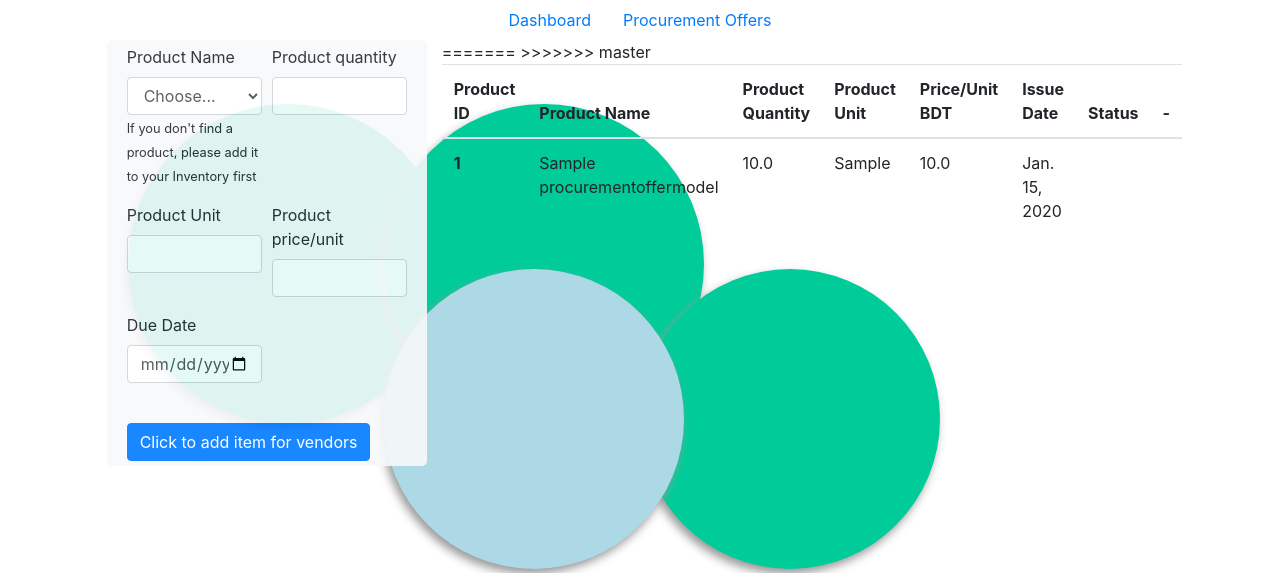
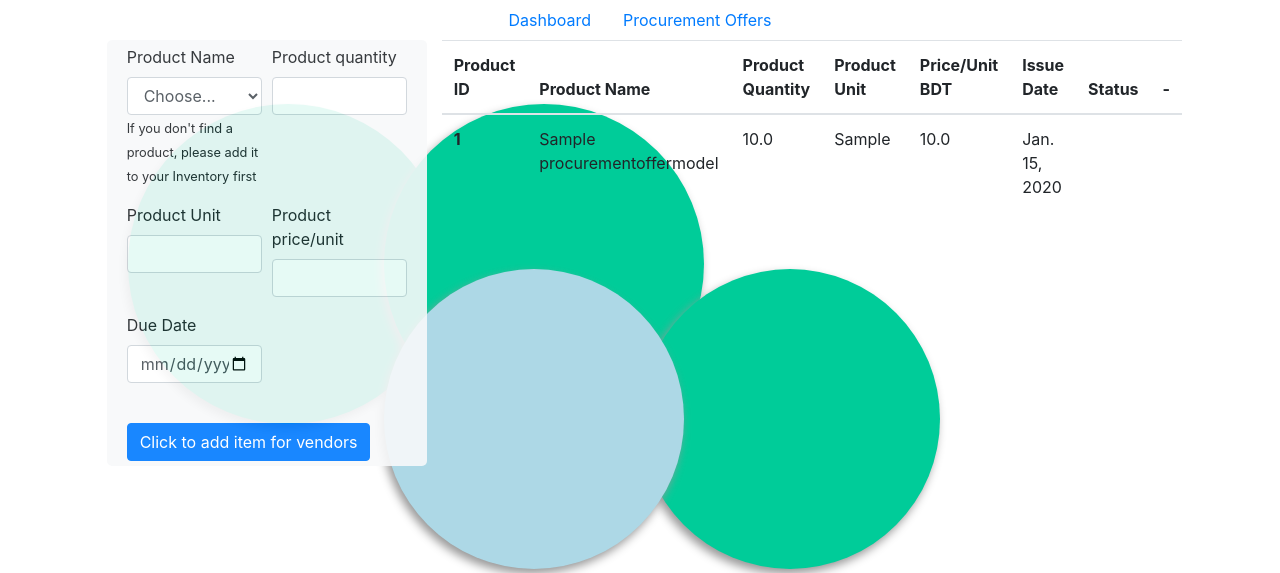
Before and after one commit to thedrowsywinger/HackNsuSeason2TeamRedRiot, a Django app: page /E-Procurement/Create-A-Procurement-Offer/ in a window 1280 px wide. Shown: the part 56-629 px from the top of the page. Run offline with Django 3.2, Linux system fonts and the light colour scheme; tables that the repository leaves empty hold one stand-in row (Sample ...); some libraries are stand-ins or nearby versions.

Commit message:
minor issues

```diff
--- a/company_A_management_system/procurement_app/templates/procurement_app/create_procurement_offer.html
+++ b/company_A_management_system/procurement_app/templates/procurement_app/create_procurement_offer.html
@@ -126,10 +125,6 @@
           </a>
         </td>
         {% endif %}
-
-=======
-
->>>>>>> master
       </tr>
       {% endfor %}
     </tbody>
```
Also changed, not shown: other parts of company_A_management_system/procurement_app/templates/procurement_app/create_procurement_offer.html (+0 -1 lines).
